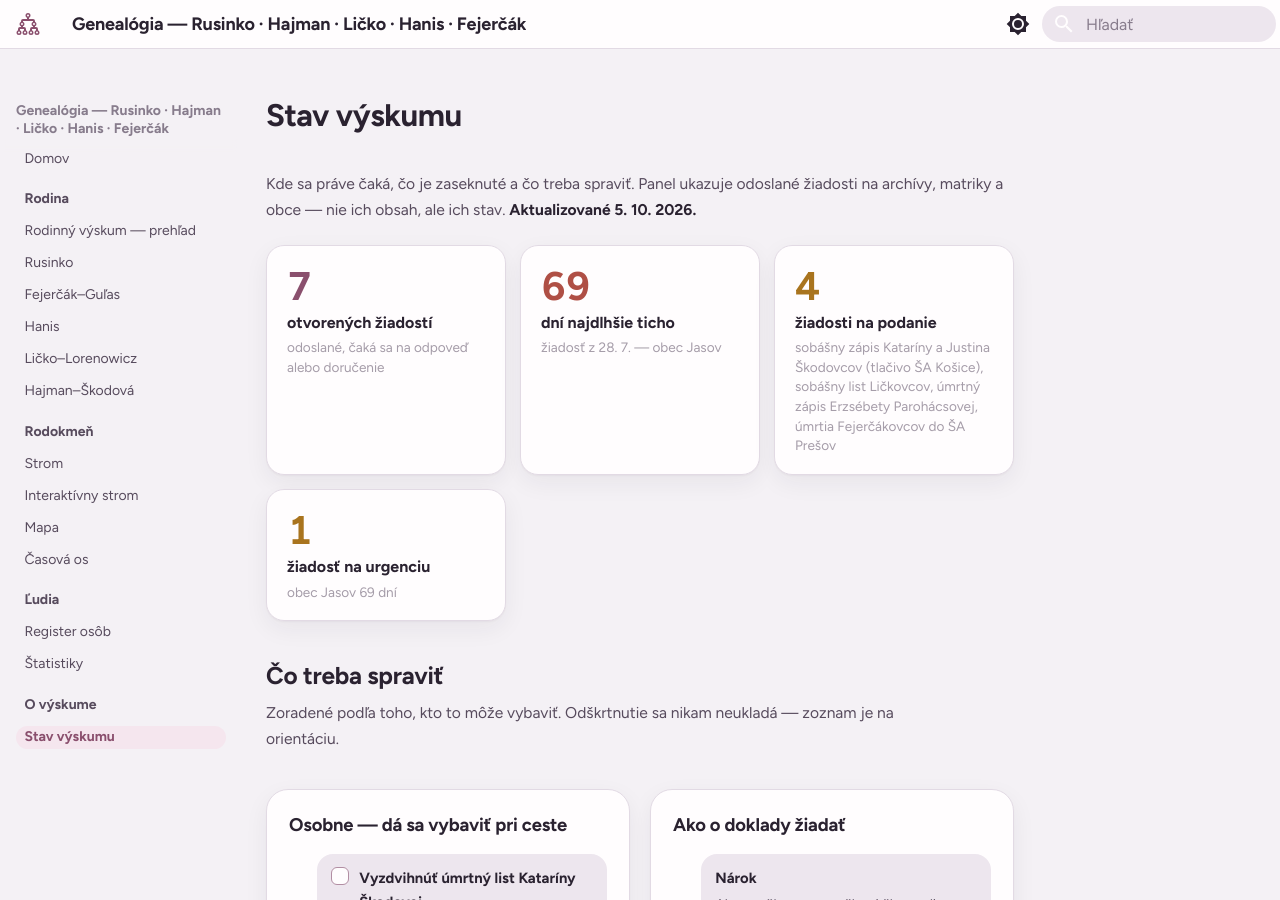
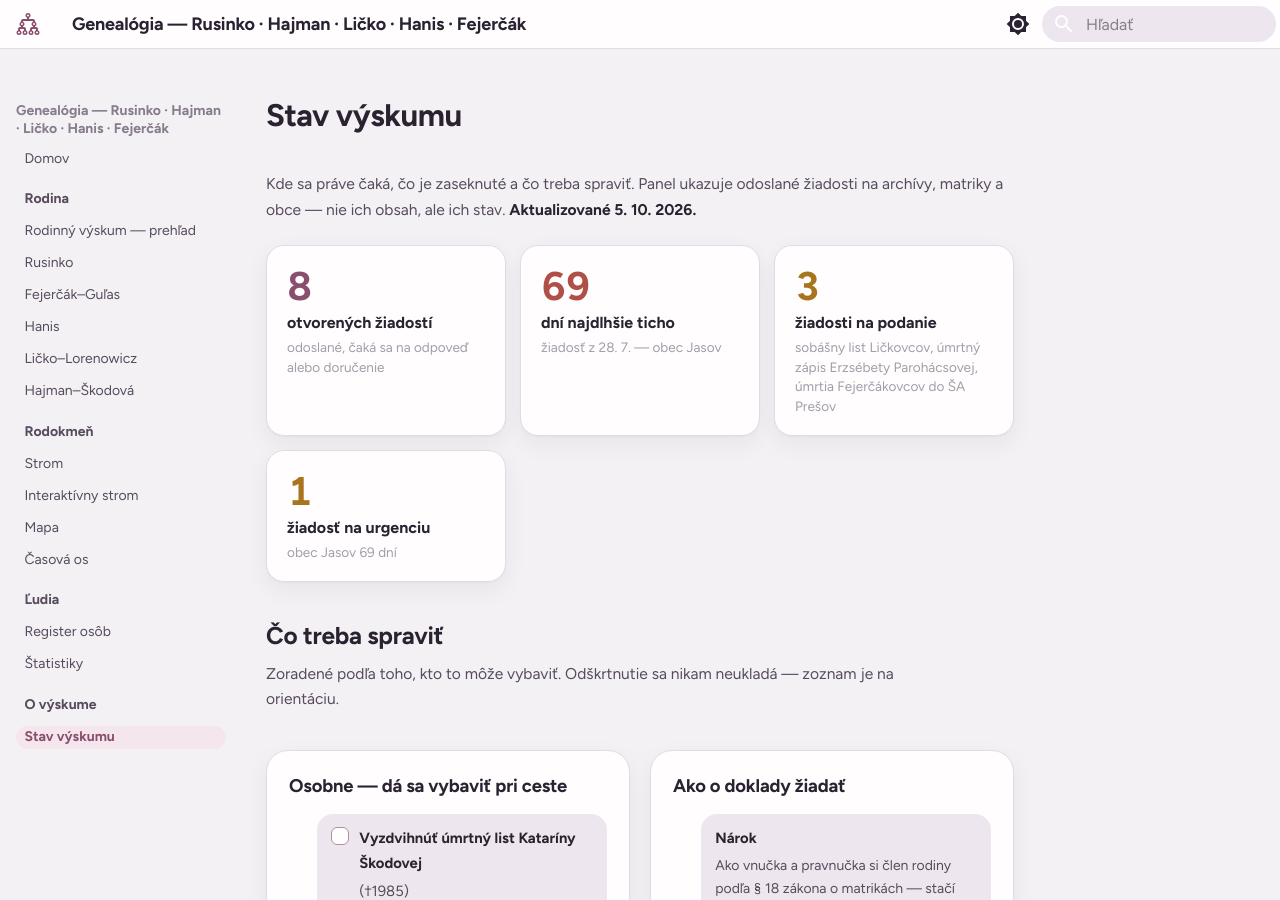
Before and after one commit to vrusi/genealogia, an MkDocs documentation site: the page built from docs/stav-vyskumu.md, in a window 1280 px wide and 900 px high. Built offline with MkDocs 1.6.1 and Material for MkDocs 9.7.7, drawn with Linux system fonts in a browser that asks for light colours; some of the changed text lies outside the part shown.

Commit message:
Stav výskumu: sobáš 1923 odoslaný
Co-Authored-By: Claude Opus 5.5 (1M context) <noreply@anthropic.com>

```diff
--- a/docs/stav-vyskumu.md
+++ b/docs/stav-vyskumu.md
@@ -4,9 +4,9 @@ Kde sa práve čaká, čo je zaseknuté a čo treba spraviť. Panel ukazuje odos
 
 <div class="stav">
 <div class="stav-kpis">
-<div class="stav-kpi is-accent"><b>7</b><span>otvorených žiadostí</span><small>odoslané, čaká sa na odpoveď alebo doručenie</small></div>
+<div class="stav-kpi is-accent"><b>8</b><span>otvorených žiadostí</span><small>odoslané, čaká sa na odpoveď alebo doručenie</small></div>
 <div class="stav-kpi is-crit"><b>69</b><span>dní najdlhšie ticho</span><small>žiadosť z 28. 7. — obec Jasov</small></div>
-<div class="stav-kpi is-warn"><b>4</b><span>žiadosti na podanie</span><small>sobášny zápis Kataríny a Justina Škodovcov (tlačivo ŠA Košice), sobášny list Ličkovcov, úmrtný zápis Erzsébety Parohácsovej, úmrtia Fejerčákovcov do ŠA Prešov</small></div>
+<div class="stav-kpi is-warn"><b>3</b><span>žiadosti na podanie</span><small>sobášny list Ličkovcov, úmrtný zápis Erzsébety Parohácsovej, úmrtia Fejerčákovcov do ŠA Prešov</small></div>
 <div class="stav-kpi is-warn"><b>1</b><span>žiadosť na urgenciu</span><small>obec Jasov 69 dní</small></div>
 </div>
 <div class="sec-head">
@@ -82,6 +82,7 @@ Kde sa práve čaká, čo je zaseknuté a čo treba spraviť. Panel ukazuje odos
 <div class="row"><div class="who">ŠA Prešov<em>vybavené 16. 9.</em></div><div class="what">Krstný zápis pradeda Jána z roku 1898 a sobáš Michala Rusinka a Márie Gumanovej z roku 1856 — archív oba našiel a matrika v Prešove ich zapísala do elektronickej matriky; výpisy sú pripravené na prevzatie</div><div class="meter"><span class="meter-track"><span class="meter-fill" style="width:53%"></span></span><span class="days">16</span></div><div><span class="pill good">Vybavené</span></div></div>
 <div class="row"><div class="who">ŠA Košice<em>vybavené 31. 8.</em></div><div class="what">Rodný zápis Heleny Hajmanovej rod. Škodovej (*1. 4. 1919 Košice) — zápis nájdený, rodný list postúpený matrike a výpis zo zápisu medzitým doručený poštou; dal rodné meno matky, meno otca aj adresu rodiny</div><div class="meter"><span class="meter-track"><span class="meter-fill" style="width:37%"></span></span><span class="days">11</span></div><div><span class="pill good">Vybavené</span></div></div>
 <div class="row"><div class="who">ŠA Košice<em>vybavené 14. 9.</em></div><div class="what">Tvar priezviska Kataríny v poznámke matrikára z roku 1927 — archív potvrdil, že v matrike je naozaj <b>Zazyláková</b>. Sobášny zápis z roku 1923 vydá len na základe vyplneného tlačiva, žiadosť sa preto podáva nanovo</div><div class="meter"><span class="meter-track"><span class="meter-fill" style="width:10%"></span></span><span class="days">3</span></div><div><span class="pill good">Vybavené</span></div></div>
+<div class="row"><div class="who">ŠA Košice<em>5. 10. 2026</em></div><div class="what">Sobášny zápis Kataríny Zazylákovej a Justina Škodu z 29. 4. 1923 — na tlačive archívu; dá mená rodičov oboch snúbencov, teda ďalšiu generáciu Zazylákovcov aj Škodovcov</div><div class="meter"><span class="meter-track"><span class="meter-fill" style="width:0%"></span></span><span class="days">0</span></div><div><span class="pill wait">Odoslané</span></div></div>
 <div class="row"><div class="who">ŠA Prešov<em>5. 10. 2026</em></div><div class="what">Čo sa stalo s prababkou Annou Hanisovou po roku 1940 — spis k prídelu pôdy v Žipove z roku 1948, v ktorom môže byť jej vek, číslo domu a deti</div><div class="meter"><span class="meter-track"><span class="meter-fill" style="width:0%"></span></span><span class="days">0</span></div><div><span class="pill wait">Odoslané</span></div></div>
 <div class="row"><div class="who">Okresný úrad Prešov<em>5. 10. 2026</em></div><div class="what">Pozemkový a lesný odbor — podklady k zápisu pôdy z prídelu 1948 do katastra (rok 2006), ktoré môžu tú istú otázku rozhodnúť</div><div class="meter"><span class="meter-track"><span class="meter-fill" style="width:0%"></span></span><span class="days">0</span></div><div><span class="pill wait">Odoslané</span></div></div>
 <div class="row"><div class="who">Obec Žipov<em>5. 10. 2026</em></div><div class="what">Kedy zomrela a kde je pochovaná prababka Anna Hanisová rod. Dzurendová</div><div class="meter"><span class="meter-track"><span class="meter-fill" style="width:0%"></span></span><span class="days">0</span></div><div><span class="pill wait">Odoslané</span></div></div>
```
Also changed, not shown: stav-vyskumu.md (+3 -2 lines).
